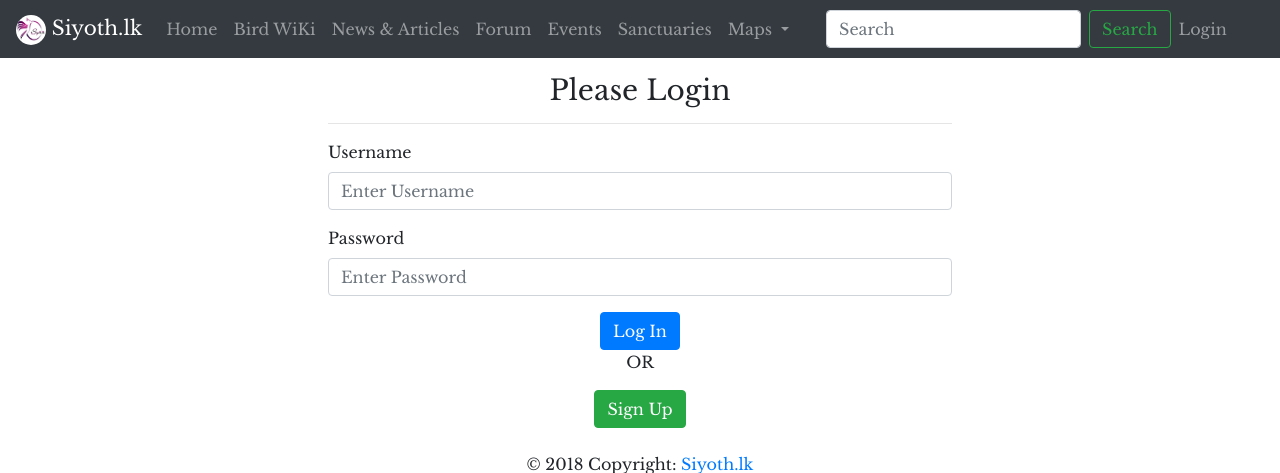
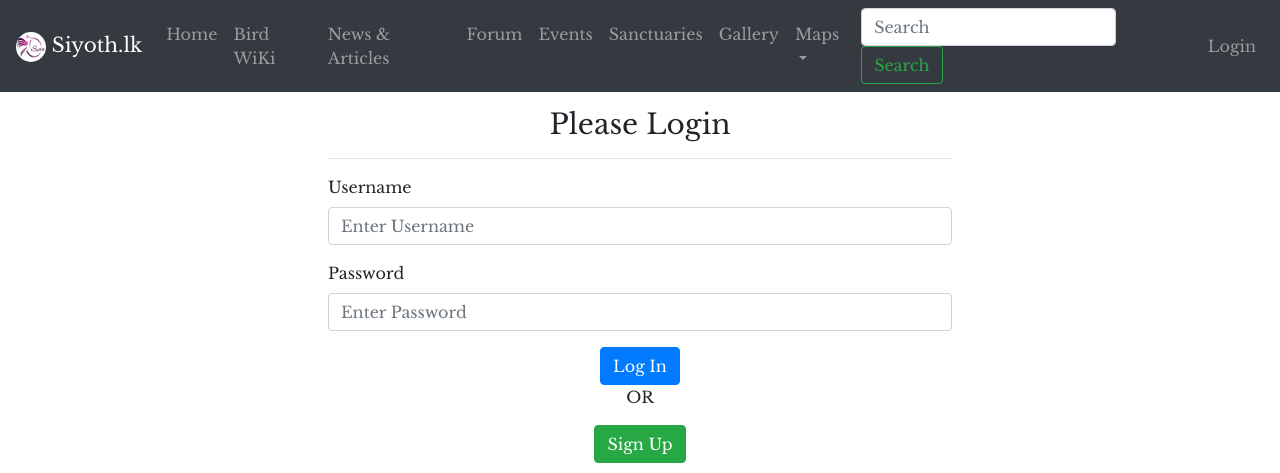
Before and after one commit to kusalkw/siyothlk, a CodeIgniter app: page /database/index.php/Home/login in a window 1280 px wide. Shown: the top 473 px of the page. Run offline with CodeIgniter, Linux system fonts and the light colour scheme; some libraries are stand-ins or nearby versions.

Commit message:
gallery edited

```diff
--- a/application/config/database.php
+++ b/application/config/database.php
@@ -75,10 +75,10 @@ $query_builder = TRUE;
 
 $db['default'] = array(
 	'dsn'	=> '',
-	'hostname' => '127.0.0.1',
+	'hostname' => 'localhost',
 	'username' => 'root',
 	'password' => '',
-	'database' => 'siyothlk',
+	'database' => '',
 	'dbdriver' => 'mysqli',
 	'dbprefix' => '',
 	'pconnect' => FALSE,
--- a/application/controllers/home.php
+++ b/application/controllers/home.php
@@ -75,4 +75,15 @@ class Home extends CI_Controller {
         }
     }
 
+    public function get_photos(){
+
+        $this->load->model("Model_gallery");
+        $result['photos']=$this->Model_gallery->get_photo();
+
+        if($result!=false){
+            $this->load->view('Gallery',$result);
+
+        }
+    }
+
 }
--- a/application/views/header.php
+++ b/application/views/header.php
@@ -54,6 +54,9 @@ defined('BASEPATH') OR exit('No direct script access allowed');
             <li class="nav-item">
                 <a class="nav-link" href="<?php echo base_url('index.php/home/sanctuary') ?>">Sanctuaries</a>
             </li>
+            <li class="nav-item">
+                <a class="nav-link" href="<?php echo base_url('index.php/home/get_photos') ?>">Gallery</a>
+            </li>
             <li class="nav-item dropdown">
                 <a class="nav-link dropdown-toggle" href="#" id="navbarDropdown" role="button" data-toggle="dropdown" aria-haspopup="true" aria-expanded="false">
                     Maps
--- a/application/views/home_header.php
+++ b/application/views/home_header.php
@@ -66,6 +66,9 @@ defined('BASEPATH') OR exit('No direct script access allowed');
             <li class="nav-item">
                 <a class="nav-link" href="<?php echo base_url('index.php/home/sanctuary') ?>">Sanctuaries</a>
             </li>
+            <li class="nav-item">
+                <a class="nav-link" href="<?php echo base_url('index.php/home/get_photos') ?>">Gallery</a>
+            </li>
             <li class="nav-item dropdown">
                 <a class="nav-link dropdown-toggle" href="#" id="navbarDropdown" role="button" data-toggle="dropdown" aria-haspopup="true" aria-expanded="false">
                     Maps
```
